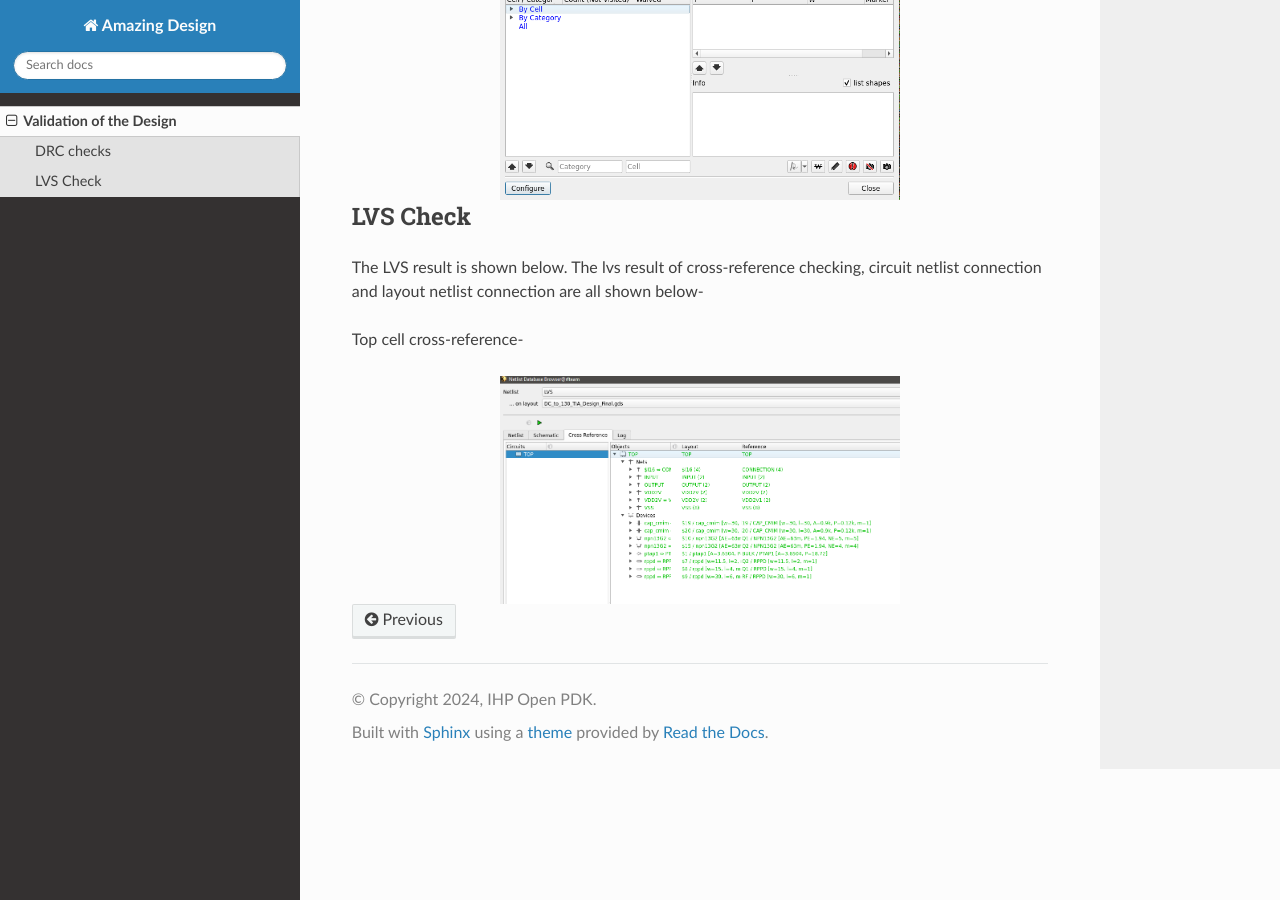
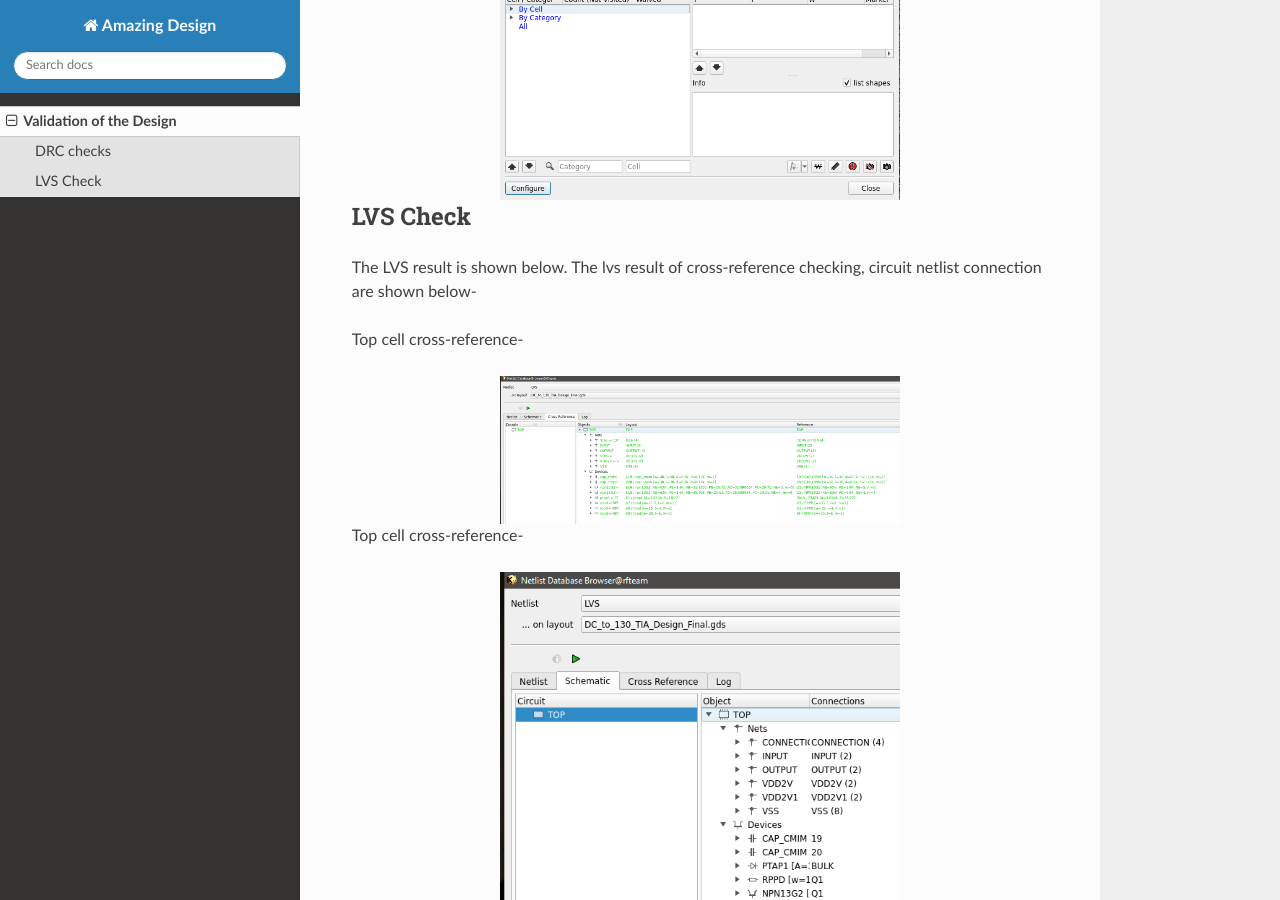
Before and after one commit to IHP-GmbH/TO_Apr2025, a Sphinx documentation site: the page built from DC_to_130_GHz_TIA/doc/source/validation.rst, in a window 1280 px wide and 900 px high, scrolled down 793 px. Built offline with Sphinx 7.4.7 and the Read the Docs theme 3.1.0, drawn with Linux system fonts in a browser that asks for light colours; pages that are not in the unit, such as notebooks, are missing from menus.

Commit message:
changing some aspects

```diff
--- a/DC_to_130_GHz_TIA/doc/source/validation.rst
+++ b/DC_to_130_GHz_TIA/doc/source/validation.rst
@@ -26,10 +26,18 @@ Maximal DRC Check -
 LVS Check
 -----------------------------
 
-The LVS result is shown below. The lvs result of cross-reference checking, circuit netlist connection and layout netlist connection are all shown below-
+The LVS result is shown below. The lvs result of cross-reference checking, circuit netlist connection are shown below-
 
 Top cell cross-reference-
 
 .. image:: _static/lvs.PNG
     :align: center
     :width: 400
+
+
+
+Top cell cross-reference-
+
+.. image:: _static/circuitlvs.PNG
+    :align: center
+    :width: 400
```
Also changed, not shown: DC_to_130_GHz_TIA/doc/source/_static/circuitlvs.PNG (added), DC_to_130_GHz_TIA/doc/source/_static/lvs.PNG.
